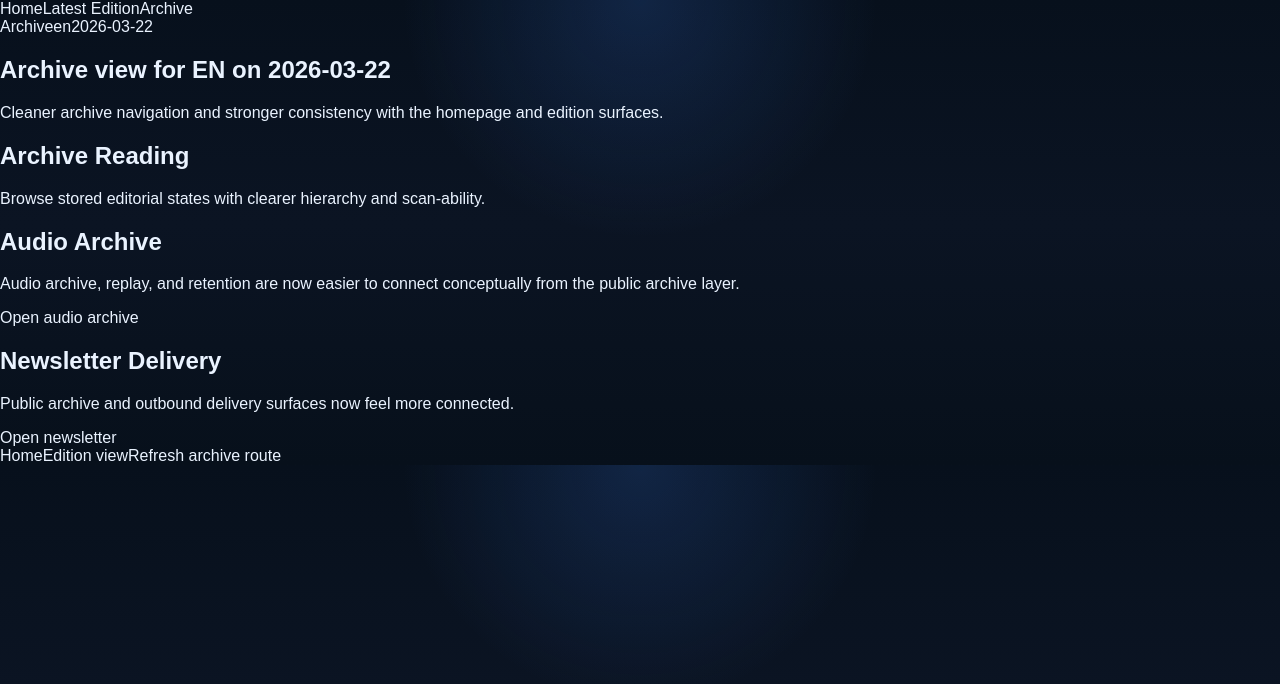
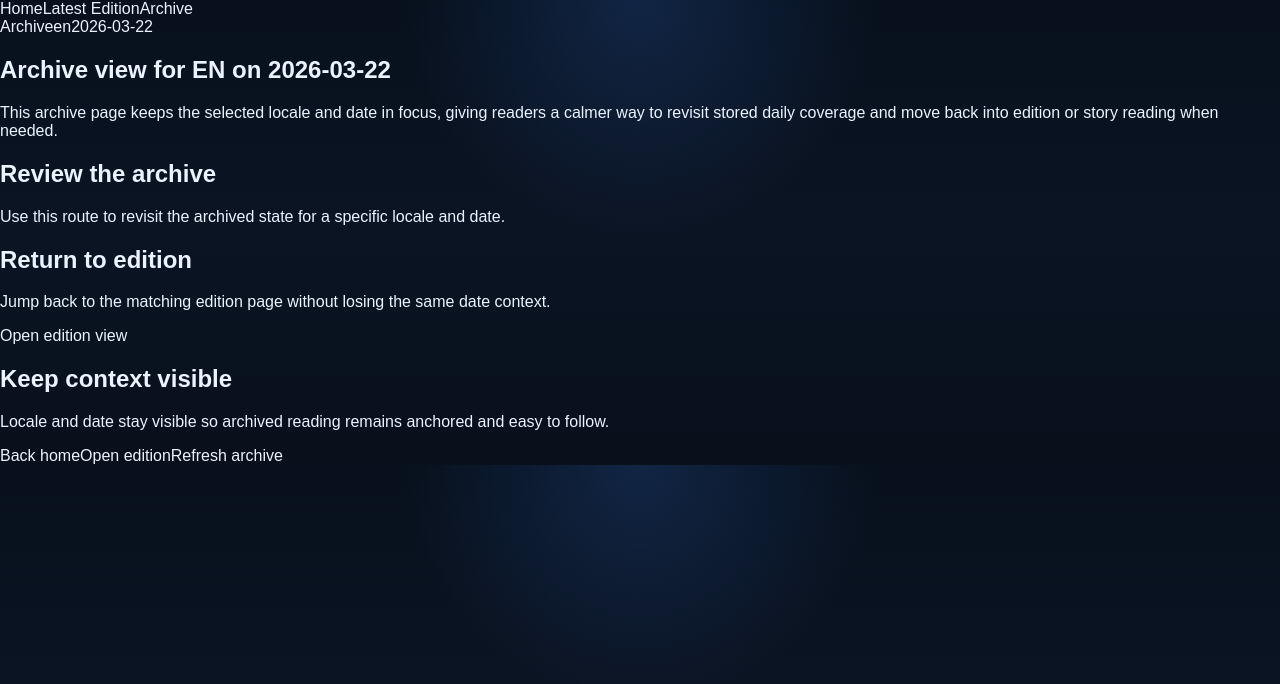
Before and after one commit to kolundzic/andyai-news, a Next.js app: page /archive/en/2026-03-22 in a window 1280 px wide. Shown: the top 684 px of the page. Built offline with nearby package versions, Linux system fonts and the light colour scheme.

Commit message:
feat: micro polish archive page copy and cta wording

```diff
--- a/app/archive/[locale]/[day]/page.tsx
+++ b/app/archive/[locale]/[day]/page.tsx
@@ -47,45 +47,38 @@ export default async function ArchiveDayPage({
         </h1>
 
         <p className="mt-5 max-w-3xl text-base leading-7 text-white/70 sm:text-lg">
-          Cleaner archive navigation and stronger consistency with the homepage and edition surfaces.
+          This archive page keeps the selected locale and date in focus, giving readers a calmer
+          way to revisit stored daily coverage and move back into edition or story reading when needed.
         </p>
 
         <div className="mt-8 grid gap-4 md:grid-cols-3">
           <div className="rounded-2xl border border-white/10 bg-white/5 p-5">
-            <h2 className="text-lg font-semibold">Archive Reading</h2>
+            <h2 className="text-lg font-semibold">Review the archive</h2>
             <p className="mt-3 text-sm leading-6 text-white/70">
-              Browse stored editorial states with clearer hierarchy and scan-ability.
+              Use this route to revisit the archived state for a specific locale and date.
             </p>
           </div>
 
           <div className="rounded-2xl border border-white/10 bg-white/5 p-5">
-            <h2 className="text-lg font-semibold">Audio Archive</h2>
+            <h2 className="text-lg font-semibold">Return to edition</h2>
             <p className="mt-3 text-sm leading-6 text-white/70">
-              Audio archive, replay, and retention are now easier to connect conceptually from the public archive layer.
+              Jump back to the matching edition page without losing the same date context.
             </p>
             <div className="mt-4">
               <Link
-                href="/admin/audio/archive"
+                href={getLocaleEditionHref(locale, day)}
                 className="inline-flex rounded-lg border border-white/15 px-4 py-2 text-sm font-medium text-white hover:bg-white/10"
               >
-                Open audio archive
+                Open edition view
               </Link>
             </div>
           </div>
 
           <div className="rounded-2xl border border-white/10 bg-white/5 p-5">
-            <h2 className="text-lg font-semibold">Newsletter Delivery</h2>
+            <h2 className="text-lg font-semibold">Keep context visible</h2>
             <p className="mt-3 text-sm leading-6 text-white/70">
-              Public archive and outbound delivery surfaces now feel more connected.
+              Locale and date stay visible so archived reading remains anchored and easy to follow.
             </p>
-            <div className="mt-4">
-              <Link
-                href="/admin/newsletter/delivery"
-                className="inline-flex rounded-lg border border-white/15 px-4 py-2 text-sm font-medium text-white hover:bg-white/10"
-              >
-                Open newsletter
-              </Link>
-            </div>
           </div>
         </div>
 
@@ -94,19 +87,19 @@ export default async function ArchiveDayPage({
             href="/"
             className="rounded-lg border border-white/15 px-4 py-2 text-sm font-medium text-white hover:bg-white/10"
           >
-            Home
+            Back home
           </Link>
           <Link
             href={getLocaleEditionHref(locale, day)}
             className="rounded-lg border border-white/15 px-4 py-2 text-sm font-medium text-white hover:bg-white/10"
           >
-            Edition view
+            Open edition
           </Link>
           <Link
             href={getLocaleArchiveHref(locale, day)}
             className="rounded-lg border border-white/15 px-4 py-2 text-sm font-medium text-white hover:bg-white/10"
           >
-            Refresh archive route
+            Refresh archive
           </Link>
         </div>
       </section>
```
